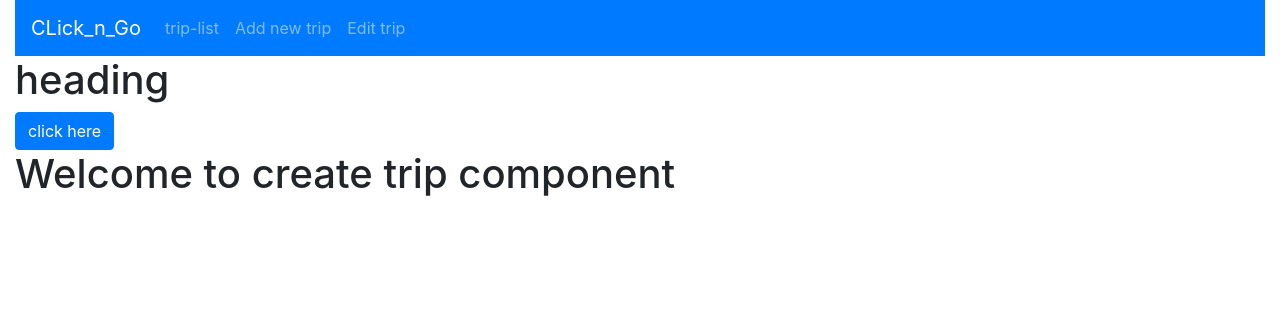
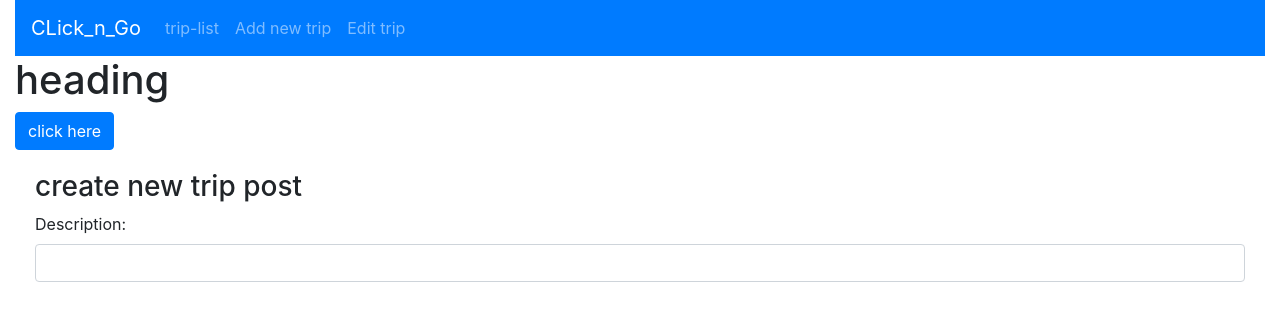
Before and after one commit to malinduruwanthamuthumala/click-n-go, a React (Create React App) app: page /create in a window 1280 px wide. Shown: the top 320 px of the page. Built offline with nearby package versions, Linux system fonts and the light colour scheme.

Commit message:
ui design for form

```diff
--- a/src/components/createTrip.component.js
+++ b/src/components/createTrip.component.js
@@ -75,8 +75,14 @@ onSubmit(data){
 }
 render(){
     return(
-        <div>
-            <h1>Welcome to create trip component</h1>
+        <div style={{margin:20}}>
+            <h3>create new trip post</h3>
+            <form onSubmit={this.onSubmit}>
+                <div className="form-group">
+                    <label>Description:</label>
+                    <input type="text" className="form-control" value={this.state.description} onChange={this.onChangeDescription}/>
+                </div>
+            </form>
         </div>
     )
 }
```
